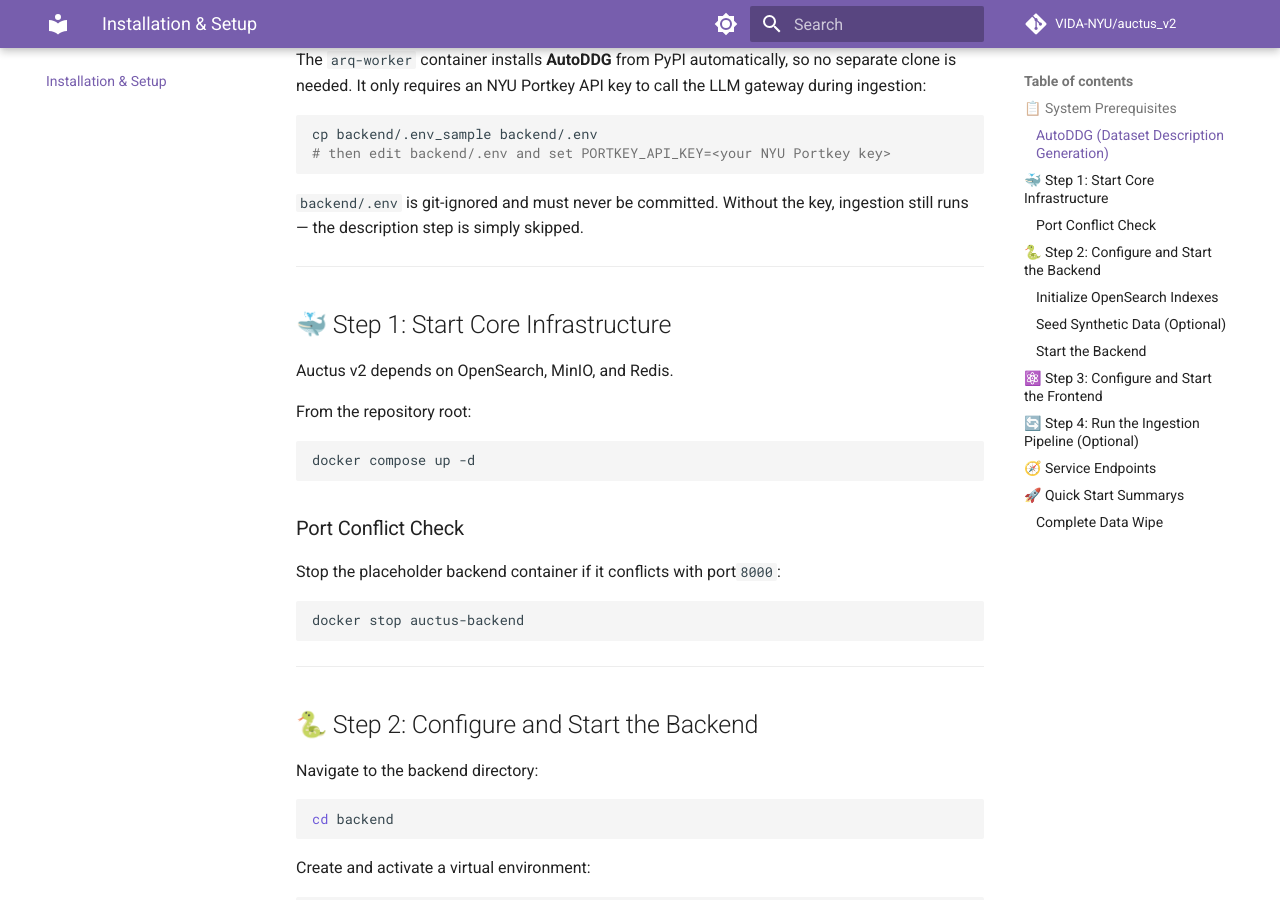
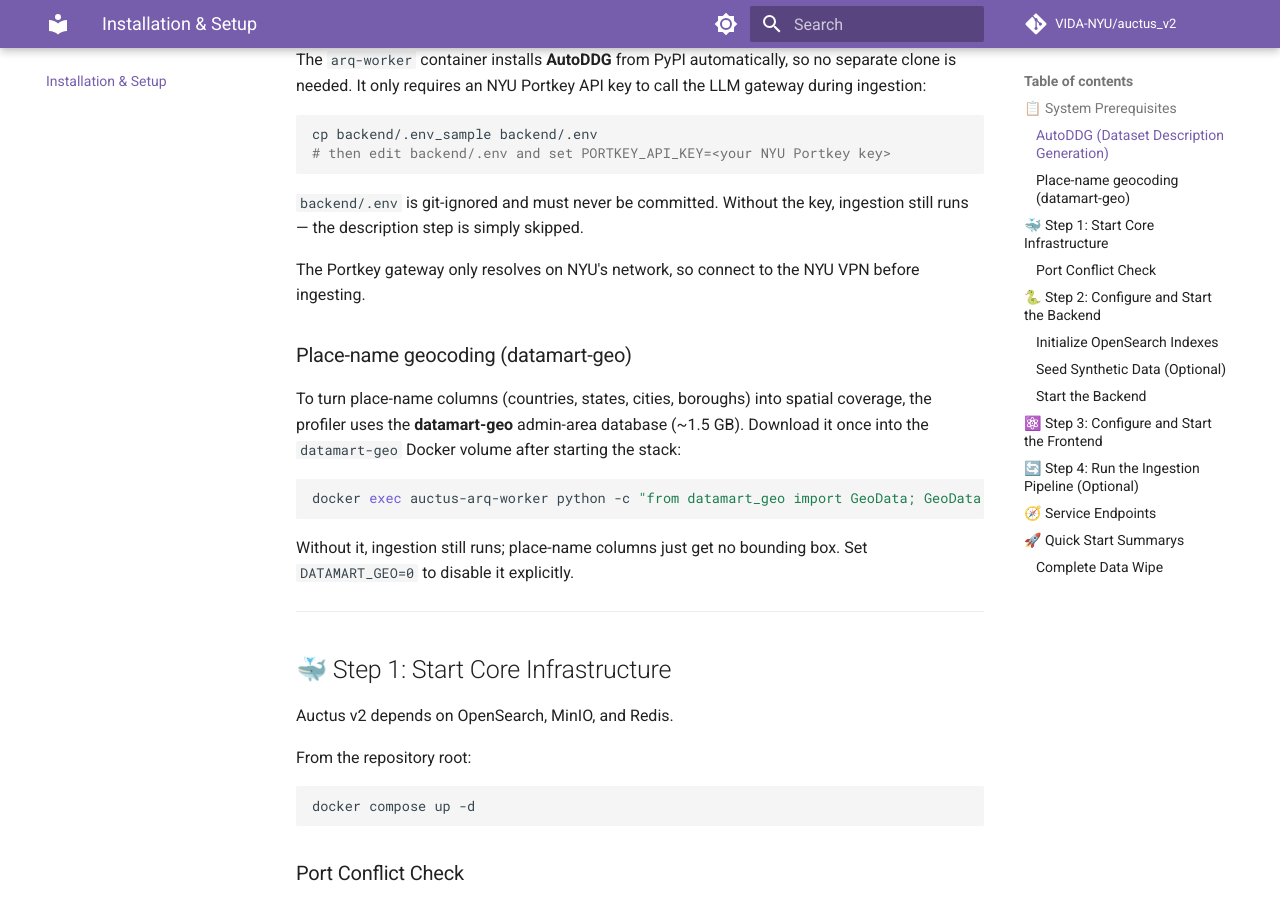
Before and after one commit to VIDA-NYU/auctus_v2, an MkDocs documentation site: the page built from docs/installation.md, in a window 1280 px wide and 900 px high, scrolled down 620 px. Built offline with MkDocs 1.6.1 and Material for MkDocs 9.7.7, drawn with Linux system fonts in a browser that asks for light colours; comment, search, counter and statistics services are not loaded.

Commit message:
docs: document the datamart-geo download and the NYU VPN requirement

````diff
--- a/docs/installation.md
+++ b/docs/installation.md
@@ -23,6 +23,18 @@
 ```
 
 `backend/.env` is git-ignored and must never be committed. Without the key, ingestion still runs — the description step is simply skipped.
+
+The Portkey gateway only resolves on NYU's network, so connect to the NYU VPN before ingesting.
+
+### Place-name geocoding (datamart-geo)
+
+To turn place-name columns (countries, states, cities, boroughs) into spatial coverage, the profiler uses the **datamart-geo** admin-area database (~1.5 GB). Download it once into the `datamart-geo` Docker volume after starting the stack:
+
+```bash
+docker exec auctus-arq-worker python -c "from datamart_geo import GeoData; GeoData.download(update=False)"
+```
+
+Without it, ingestion still runs; place-name columns just get no bounding box. Set `DATAMART_GEO=0` to disable it explicitly.
 
 ---
 
````
